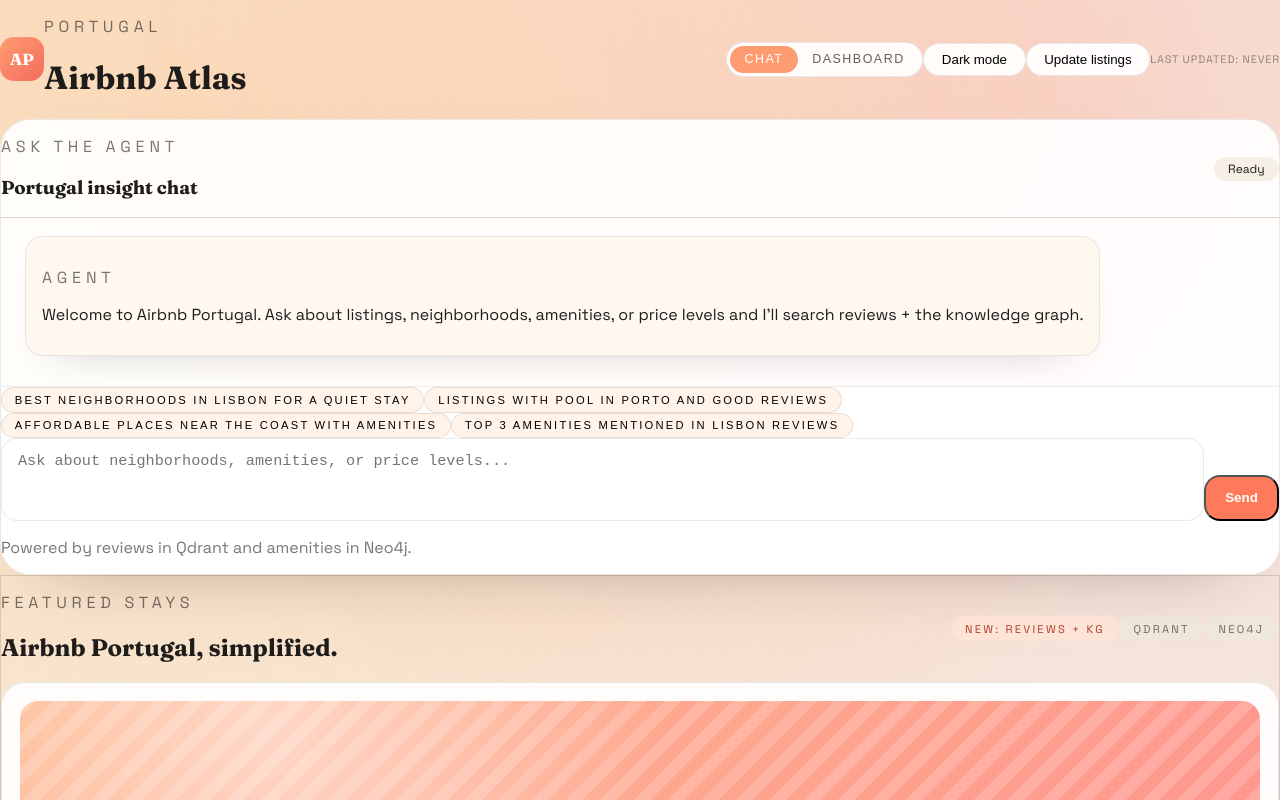
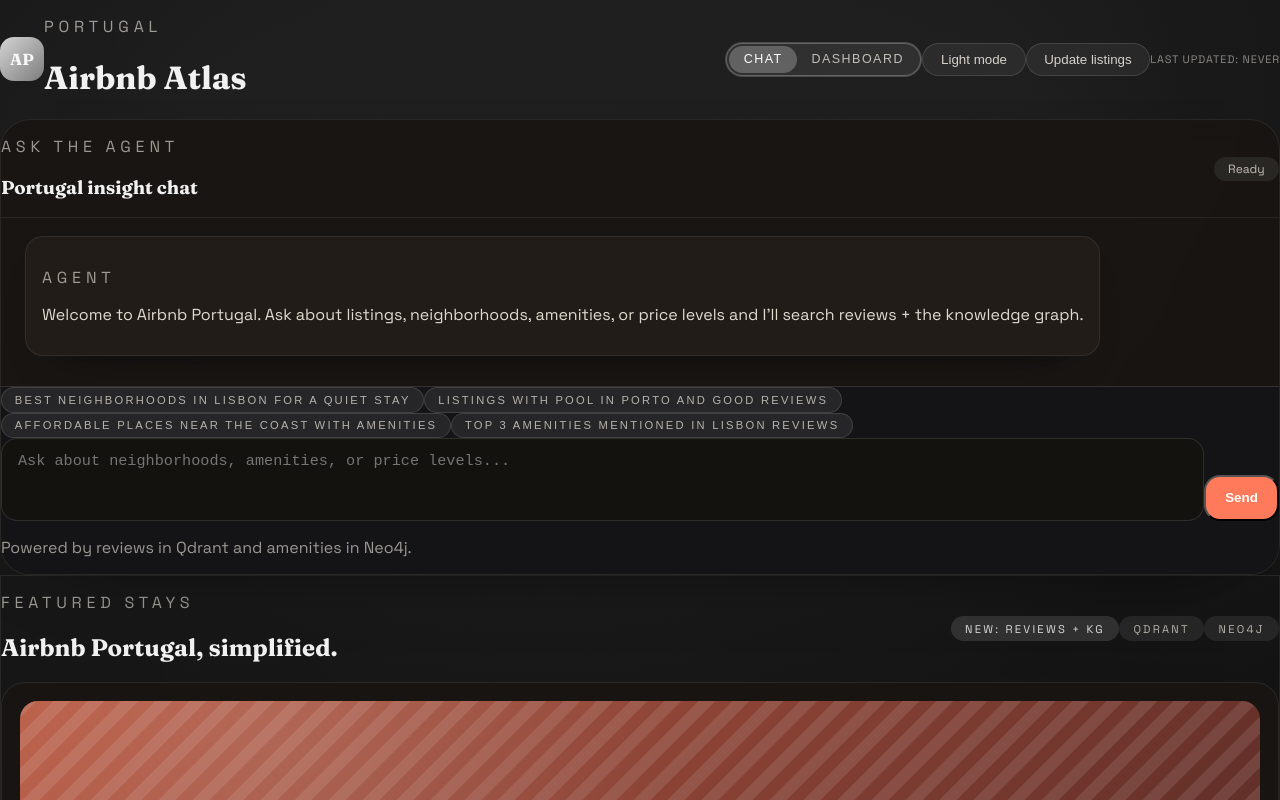
Before and after one commit to albertolovell/airbnbpt-insight-agent, a React (Vite) app in the folder app/: page / in a window 1280 px wide. Shown: the top 800 px of the page. Built offline with nearby package versions, Linux system fonts and the light colour scheme; no server answers.

Commit message:
dark theme

```diff
--- a/app/src/App.jsx
+++ b/app/src/App.jsx
@@ -20,7 +20,7 @@
   const [query, setQuery] = useState('');
   const [loading, setLoading] = useState(false);
   const [error, setError] = useState('');
-  const [darkMode, setDarkMode] = useState(false);
+  const [darkMode, setDarkMode] = useState(true);
   const [activeView, setActiveView] = useState('chat');
   const [updateModalOpen, setUpdateModalOpen] = useState(false);
   const [updateStatus, setUpdateStatus] = useState({ status: 'idle', message: '' });
--- a/app/src/index.css
+++ b/app/src/index.css
@@ -6,20 +6,20 @@
 
 :root {
   font-family: 'Space Grotesk', system-ui, sans-serif;
-  color: #1f1d1b;
-  background-color: #f5f0e8;
-  --surface: rgba(255, 255, 255, 0.78);
-  --surface-strong: rgba(255, 255, 255, 0.92);
-  --ring: rgba(255, 122, 90, 0.28);
-  --border-soft: rgba(31, 29, 27, 0.09);
-  --elev-1: 0 18px 45px -36px rgba(31, 29, 27, 0.45);
-  --elev-2: 0 30px 70px -55px rgba(31, 29, 27, 0.5);
+  color: #171717;
+  background-color: #f5f5f5;
+  --surface: rgba(255, 255, 255, 0.8);
+  --surface-strong: rgba(255, 255, 255, 0.94);
+  --ring: rgba(120, 120, 120, 0.28);
+  --border-soft: rgba(24, 24, 24, 0.1);
+  --elev-1: 0 18px 45px -36px rgba(0, 0, 0, 0.25);
+  --elev-2: 0 30px 70px -55px rgba(0, 0, 0, 0.34);
 }
 
 body {
   margin: 0;
   min-height: 100vh;
-  background: #f5f0e8;
+  background: #f5f5f5;
 }
 
 h1,
@@ -50,33 +50,33 @@
 }
 
 .bg-shell {
-  background: radial-gradient(circle at top left, #f8e6d2 0%, #f5f0e8 55%, #efe6d6 100%);
+  background: radial-gradient(circle at top left, #f0f0f0 0%, #ebebeb 55%, #e3e3e3 100%);
 }
 
 .theme-dark {
-  color: #f5efe6;
-  background: #12110f;
-  --surface: rgba(24, 21, 18, 0.9);
-  --surface-strong: rgba(24, 21, 18, 0.96);
-  --ring: rgba(255, 158, 127, 0.35);
-  --border-soft: rgba(255, 255, 255, 0.1);
+  color: #f1f1f1;
+  background: #0f0f10;
+  --surface: rgba(22, 22, 24, 0.9);
+  --surface-strong: rgba(20, 20, 22, 0.96);
+  --ring: rgba(180, 180, 180, 0.28);
+  --border-soft: rgba(255, 255, 255, 0.12);
   --elev-1: 0 22px 46px -34px rgba(0, 0, 0, 0.75);
   --elev-2: 0 30px 70px -48px rgba(0, 0, 0, 0.85);
 }
 
 .theme-dark .bg-shell {
-  background: radial-gradient(circle at top left, #2b231d 0%, #191614 55%, #14110f 100%);
+  background: radial-gradient(circle at top left, #1f1f22 0%, #141417 55%, #101013 100%);
 }
 
 .theme-dark .hero-glow {
   background:
-    radial-gradient(circle at 15% 10%, rgba(255, 140, 92, 0.18), transparent 50%),
-    radial-gradient(circle at 80% 5%, rgba(200, 84, 70, 0.18), transparent 45%),
-    radial-gradient(circle at 90% 80%, rgba(75, 120, 100, 0.15), transparent 40%);
+    radial-gradient(circle at 15% 10%, rgba(210, 210, 210, 0.08), transparent 50%),
+    radial-gradient(circle at 80% 5%, rgba(175, 175, 175, 0.08), transparent 45%),
+    radial-gradient(circle at 90% 80%, rgba(145, 145, 145, 0.07), transparent 40%);
 }
 
 .theme-dark .logo-mark {
-  background: linear-gradient(135deg, #ff7a5a, #b84336);
+  background: linear-gradient(135deg, #d4d4d4, #7d7d7d);
 }
 
 .theme-dark .pill {
@@ -86,8 +86,8 @@
 }
 
 .theme-dark .badge {
-  background: rgba(255, 122, 90, 0.18);
-  color: #ffb59a;
+  background: rgba(255, 255, 255, 0.12);
+  color: rgba(245, 245, 245, 0.88);
 }
 
 .theme-dark .badge-muted {
@@ -199,7 +199,7 @@
 }
 
 .theme-dark .view-btn-active {
-  background: rgba(255, 122, 90, 0.35);
+  background: rgba(255, 255, 255, 0.24);
   color: #fff;
 }
 
@@ -216,9 +216,9 @@
   position: absolute;
   inset: 0;
   background:
-    radial-gradient(circle at 15% 10%, rgba(255, 193, 140, 0.35), transparent 50%),
-    radial-gradient(circle at 80% 5%, rgba(255, 127, 110, 0.25), transparent 45%),
-    radial-gradient(circle at 90% 80%, rgba(106, 145, 108, 0.22), transparent 40%);
+    radial-gradient(circle at 15% 10%, rgba(255, 255, 255, 0.35), transparent 50%),
+    radial-gradient(circle at 80% 5%, rgba(210, 210, 210, 0.24), transparent 45%),
+    radial-gradient(circle at 90% 80%, rgba(180, 180, 180, 0.22), transparent 40%);
   z-index: 0;
   pointer-events: none;
   filter: saturate(115%);
@@ -228,8 +228,8 @@
   height: 44px;
   width: 44px;
   border-radius: 14px;
-  background: linear-gradient(135deg, #ff9b71, #f36d5d);
-  color: white;
+  background: linear-gradient(135deg, #2a2a2d, #71717a);
+  color: #f8f8f8;
   display: grid;
   place-items: center;
   font-weight: 700;
@@ -287,7 +287,7 @@
 }
 
 .view-btn-active {
-  background: #ff9b71;
+  background: #2d2d31;
   color: white;
 }
 
@@ -297,13 +297,13 @@
   font-size: 0.7rem;
   letter-spacing: 0.2em;
   text-transform: uppercase;
-  background: #ffe5d7;
-  color: #b0402b;
+  background: #ebebed;
+  color: #2d2d31;
 }
 
 .badge-muted {
-  background: #f0e8da;
-  color: #7a6a5b;
+  background: #e3e3e6;
+  color: #52525b;
 }
 
 .listing-card {
@@ -329,16 +329,16 @@
 
 .listing-art.lisboa {
   background-image:
-    radial-gradient(circle at 20% 20%, rgba(255, 255, 255, 0.5), transparent 40%),
-    repeating-linear-gradient(135deg, rgba(255, 255, 255, 0.18) 0 12px, transparent 12px 24px),
-    linear-gradient(135deg, rgba(255, 179, 136, 0.95), rgba(255, 120, 110, 0.78));
+    radial-gradient(circle at 20% 20%, rgba(255, 255, 255, 0.45), transparent 40%),
+    repeating-linear-gradient(135deg, rgba(255, 255, 255, 0.16) 0 12px, transparent 12px 24px),
+    linear-gradient(135deg, rgba(196, 196, 196, 0.95), rgba(128, 128, 128, 0.78));
 }
 
 .listing-art.porto {
   background-image:
     radial-gradient(circle at 80% 30%, rgba(255, 255, 255, 0.4), transparent 45%),
-    repeating-linear-gradient(45deg, rgba(255, 255, 255, 0.15) 0 10px, transparent 10px 22px),
-    linear-gradient(135deg, rgba(246, 220, 170, 0.9), rgba(121, 173, 149, 0.85));
+    repeating-linear-gradient(45deg, rgba(255, 255, 255, 0.14) 0 10px, transparent 10px 22px),
+    linear-gradient(135deg, rgba(218, 218, 218, 0.9), rgba(96, 96, 96, 0.85));
 }
 
 .tag {
@@ -403,8 +403,8 @@
 
 .chat-bubble-user {
   align-self: flex-end;
-  background: #ffe6da;
-  border-color: rgba(255, 145, 113, 0.4);
+  background: #efeff1;
+  border-color: rgba(70, 70, 75, 0.26);
 }
 
 .chat-bubble-agent {
@@ -415,7 +415,7 @@
 .chip {
   border-radius: 999px;
   border: 1px solid rgba(31, 29, 27, 0.1);
-  background: #fff3ea;
+  background: #f2f2f4;
   padding: 0.35rem 0.8rem;
   font-size: 0.7rem;
   text-transform: uppercase;
@@ -436,13 +436,13 @@
 .chat-input:focus {
   outline: none;
   border-color: var(--ring);
-  box-shadow: 0 0 0 3px rgba(255, 122, 90, 0.14);
+  box-shadow: 0 0 0 3px rgba(120, 120, 120, 0.16);
 }
 
 .send-btn {
   border-radius: 16px;
   padding: 0.85rem 1.2rem;
-  background: #ff7a5a;
+  background: #222226;
   color: white;
   font-weight: 600;
   transition: transform 0.2s ease, box-shadow 0.2s ease;
@@ -450,7 +450,7 @@
 
 .send-btn:hover {
   transform: translateY(-1px);
-  box-shadow: 0 12px 30px -20px rgba(255, 122, 90, 0.8);
+  box-shadow: 0 12px 30px -20px rgba(0, 0, 0, 0.6);
 }
 
 .send-btn:disabled {
@@ -498,7 +498,7 @@
 .filter-field input:focus {
   outline: none;
   border-color: var(--ring);
-  box-shadow: 0 0 0 3px rgba(255, 122, 90, 0.12);
+  box-shadow: 0 0 0 3px rgba(120, 120, 120, 0.14);
 }
 
 .metric-card {
@@ -604,7 +604,7 @@
 .trend-bar {
   width: 22px;
   border-radius: 10px 10px 4px 4px;
-  background: linear-gradient(180deg, #ffb08a 0%, #ff7a5a 100%);
+  background: linear-gradient(180deg, #a7a7ad 0%, #5a5a60 100%);
 }
 
 .trend-value {
```
